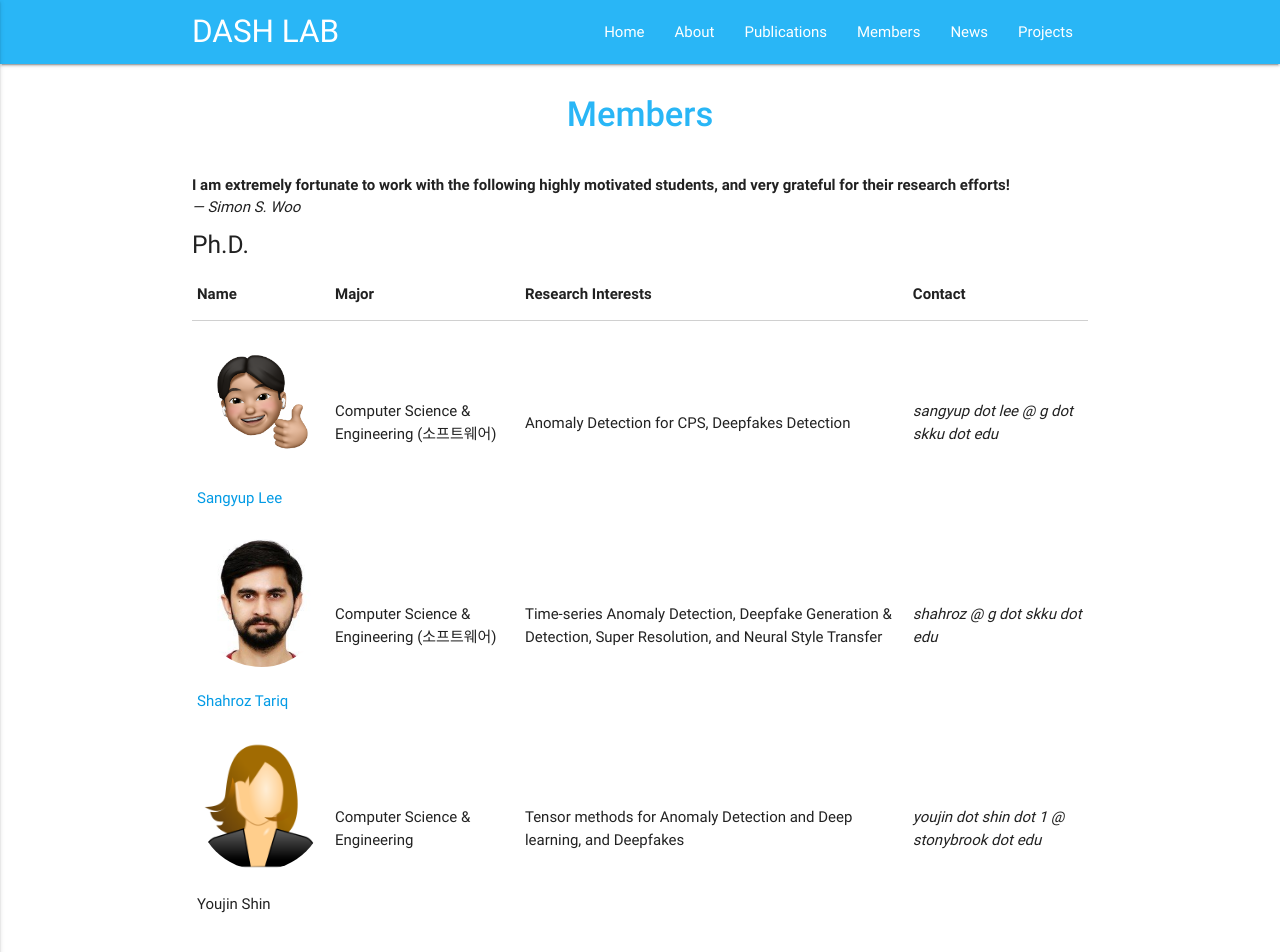
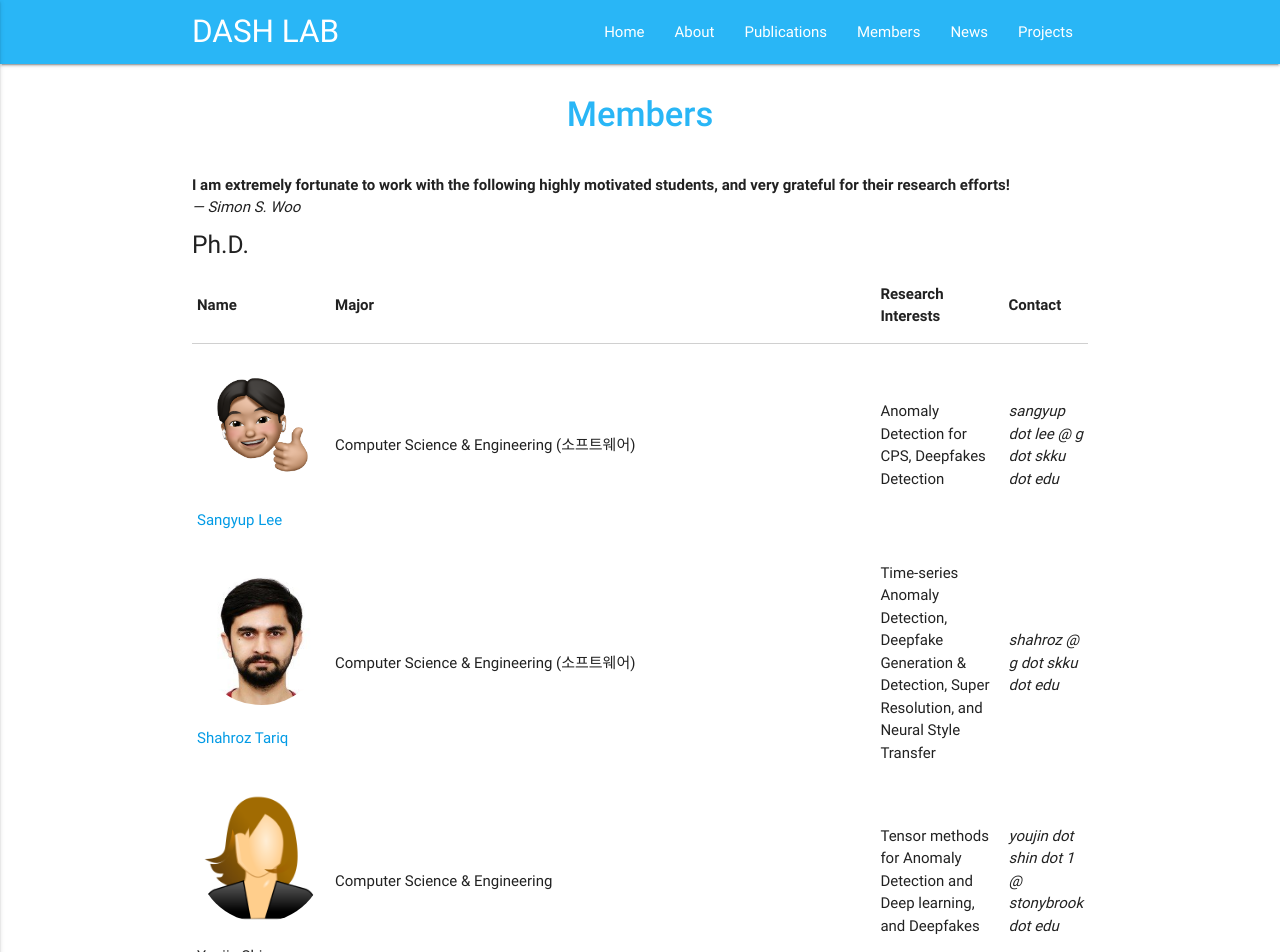
Before and after one commit to Yurim990507/DASH-Lab.github.io, a Jekyll site: the page built from example3.md, in a window 1280 px wide. Shown: the top 952 px of the page. Built offline with Jekyll 4.4.1, drawn with Linux system fonts in a browser that asks for light colours.

Commit message:
Update example3.md

```diff
--- a/example3.md
+++ b/example3.md
@@ -11,7 +11,12 @@ permalink: /Members/
     <h5>Ph.D.</h5>
     <div class="row">
           <div class="col s12">
-            <table>
+            <table style="width: 100%">
+                <colgroup>
+                   <col span="1" style="width: 15%;">
+                   <col span="1" style="width: 70%;">
+                   <col span="1" style="width: 15%;">
+                </colgroup>
               <thead>
                 <tr>
                     <th>Name</th>
```
